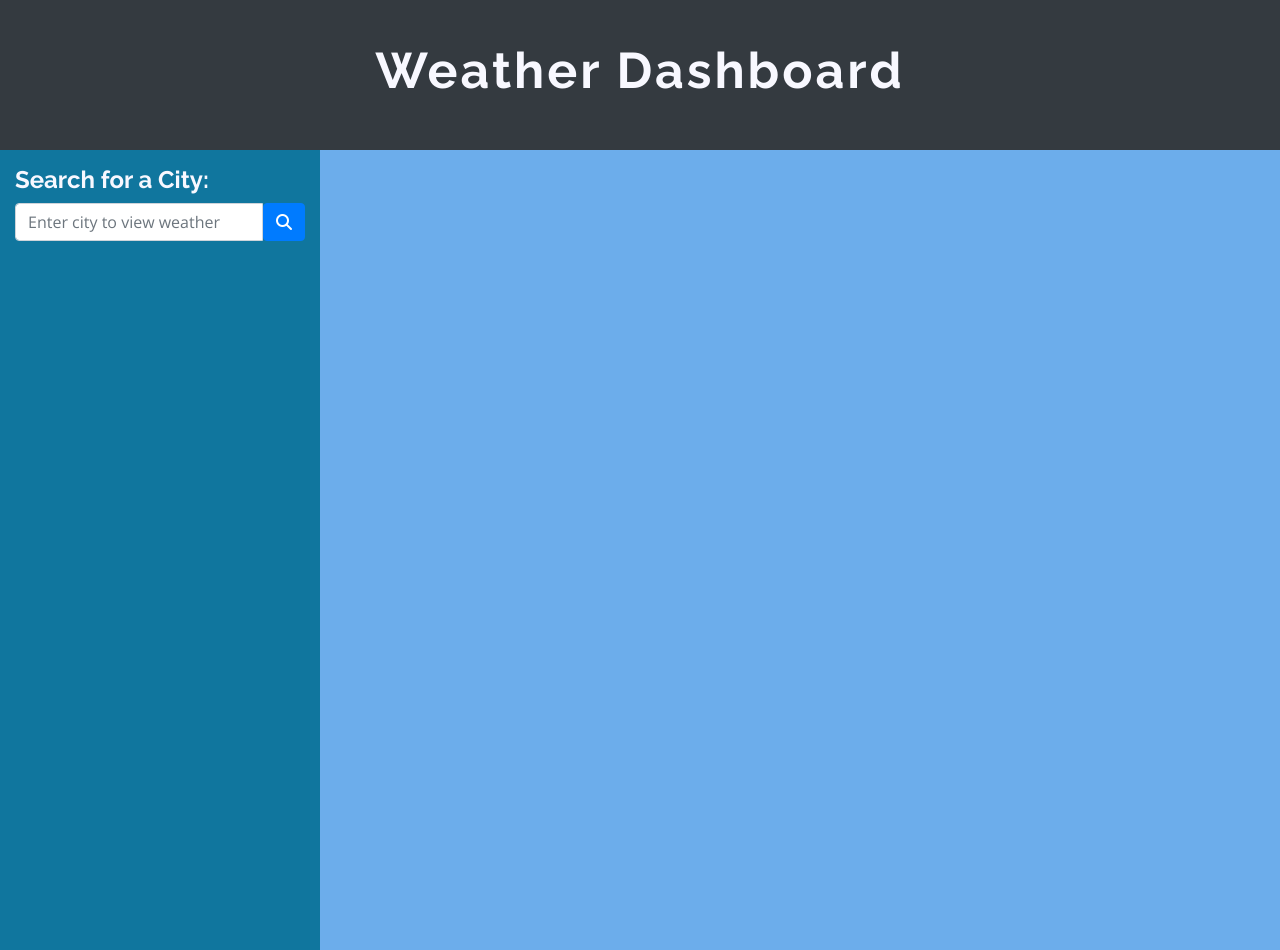
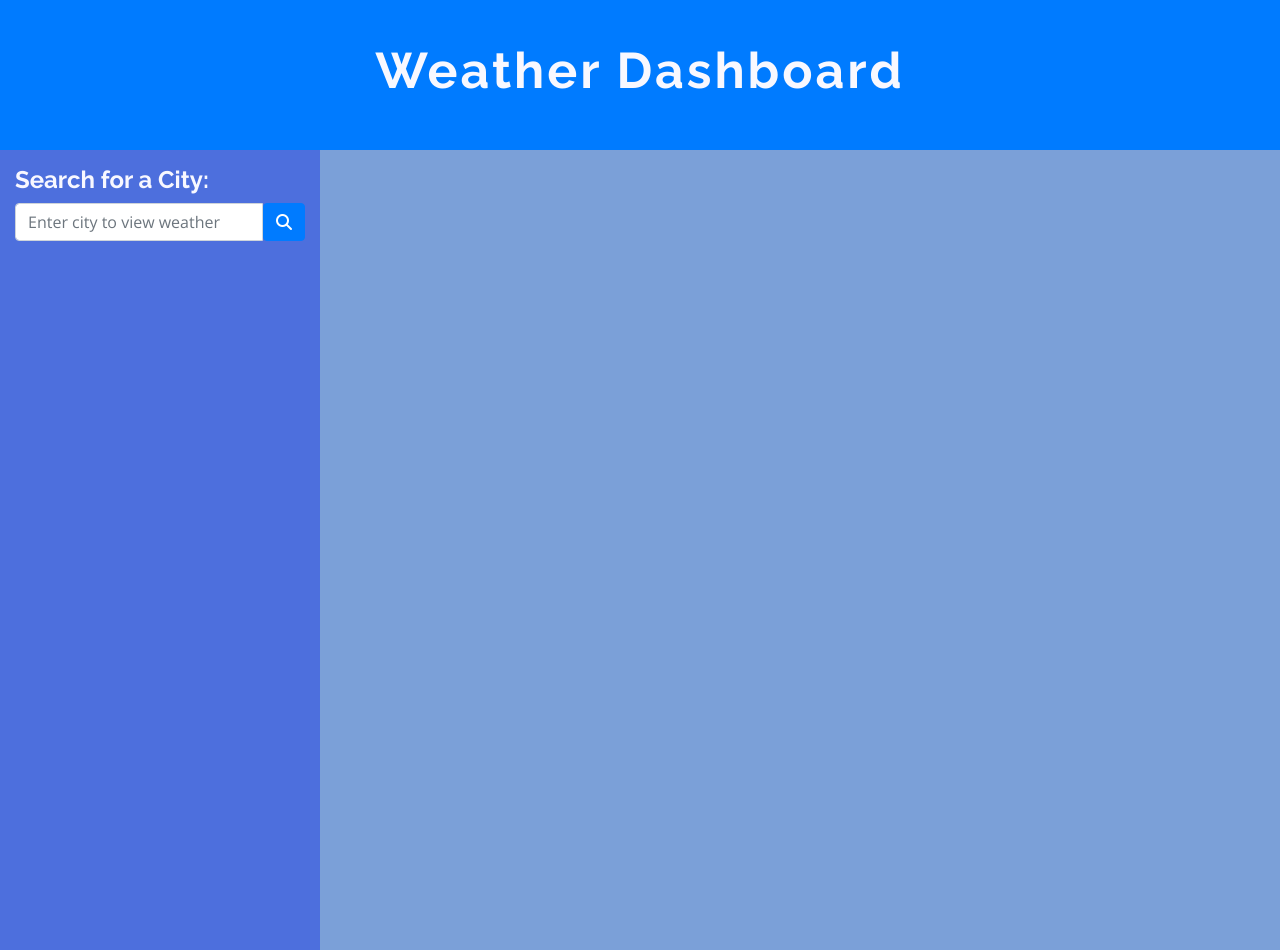
Before and after one commit to rahilrahimi/weather-dashboard1, a plain HTML site: page index.html in a window 1280 px wide. Drawn offline with nearby package versions, Linux system fonts and the light colour scheme.

Commit message:
initial change

```diff
--- a/Assets/style.css
+++ b/Assets/style.css
@@ -22,7 +22,7 @@ li {
 #searchResults,
 #cityDetail,
 .card {
-    background-color: #10769e!important;
+    background-color: #4d6fdd!important;
 }
 
 #searchResults {
@@ -34,7 +34,7 @@ li {
 }
 
 #searchHistory li {
-    background-color: #6cadeb;
+    background-color: #7ba0d8;
     color: #f8f8ff!important;
 }
 
@@ -52,5 +52,5 @@ h2, h3, h4, h5 {
 
 body {
     font-family: 'Open Sans', sans-serif;
-    background-color: #6cadeb;
+    background-color: #7ba0d8;
 }
--- a/index.html
+++ b/index.html
@@ -17,7 +17,7 @@
 
 <body>
     <div class="container-fluid">
-        <div class="row navbar navbar-dark bg-dark">
+        <div class="row navbar bg-primary text-white text-center">
             <div class="col-12 text-center">
                 <h1>Weather Dashboard</h1>
             </div>
```
